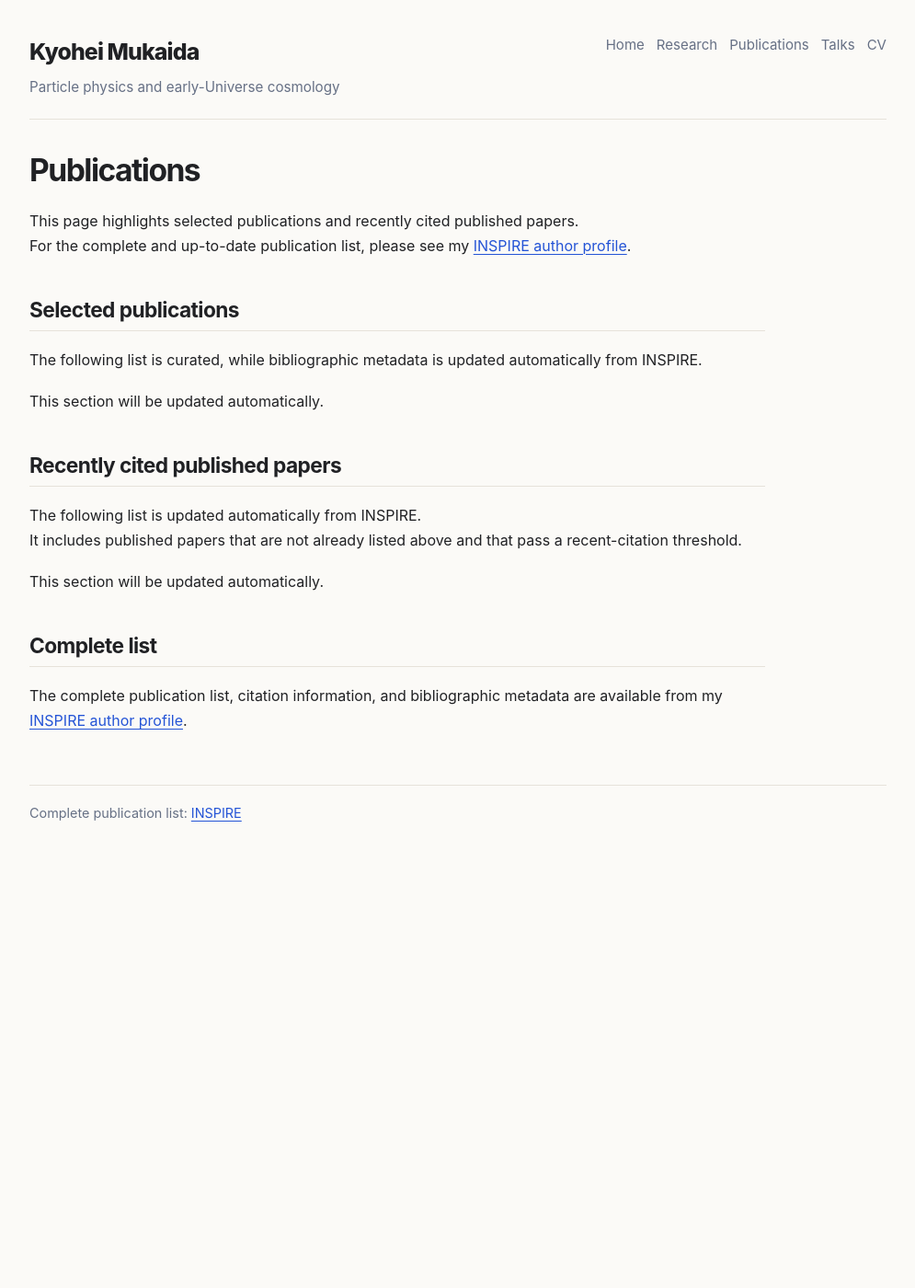
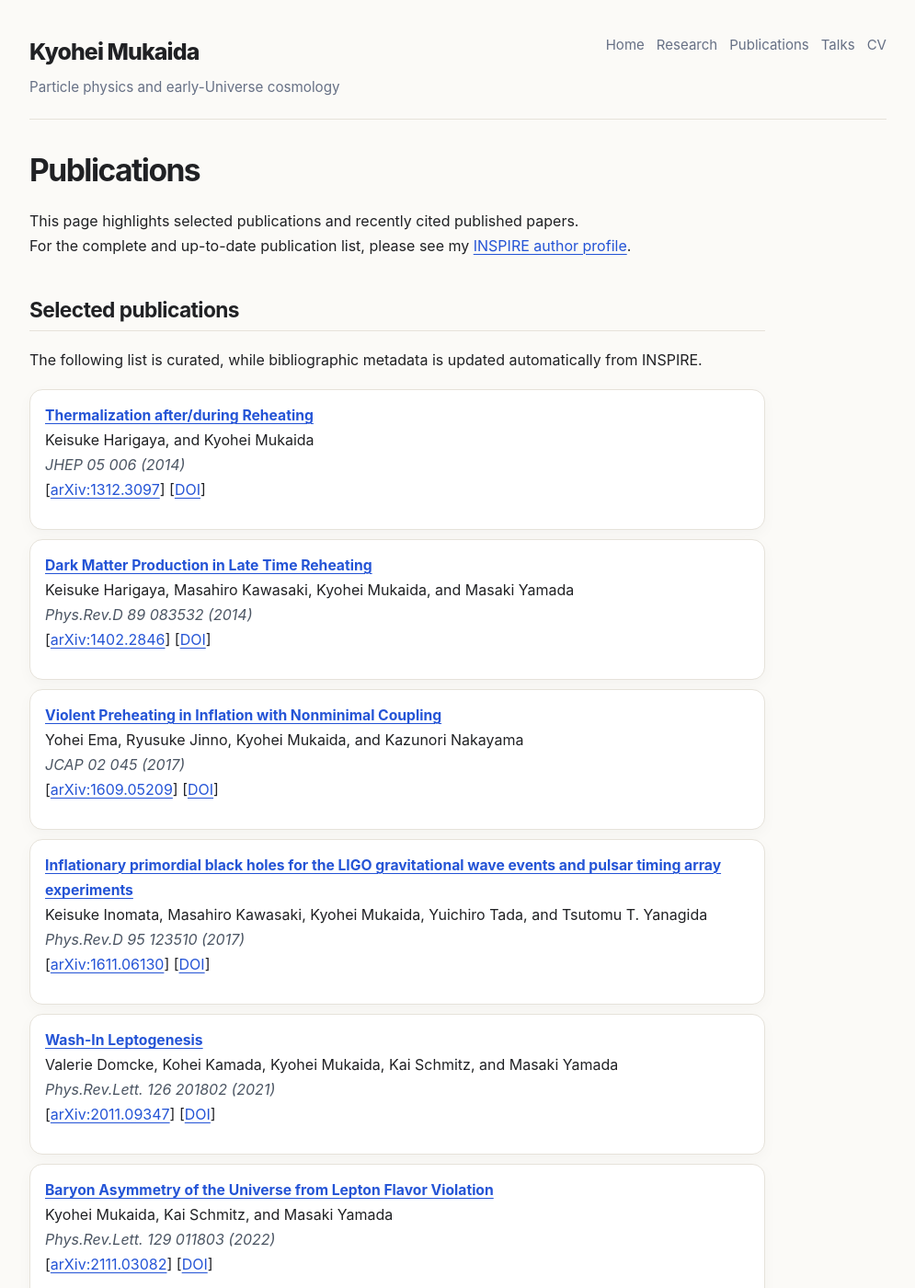
Before and after one commit to kyoheimukaida/kyoheimukaida.github.io, a Jekyll site: the page built from publications.md, in a window 1280 px wide and 1400 px high. Shown: the whole window at 92% size, without its empty margins (142-1137 px from the left). Built offline with Jekyll 4.4.1, drawn with Linux system fonts in a browser that asks for light colours; some of the changed text lies outside the part shown.

Commit message:
Update publications page

```diff
--- a/publications.md
+++ b/publications.md
@@ -15,7 +15,35 @@ The following list is curated, while bibliographic metadata is updated automatic
 <div class="record-list" markdown="1">
 
 <!-- publications-selected:start -->
-This section will be updated automatically.
+- **[Thermalization after/during Reheating](https://arxiv.org/abs/1312.3097)**
+  Keisuke Harigaya, and Kyohei Mukaida
+  *JHEP 05 006 (2014)*
+  [[arXiv:1312.3097](https://arxiv.org/abs/1312.3097)] [[DOI](https://doi.org/10.1007/JHEP05(2014)006)]
+
+- **[Dark Matter Production in Late Time Reheating](https://arxiv.org/abs/1402.2846)**
+  Keisuke Harigaya, Masahiro Kawasaki, Kyohei Mukaida, and Masaki Yamada
+  *Phys.Rev.D 89 083532 (2014)*
+  [[arXiv:1402.2846](https://arxiv.org/abs/1402.2846)] [[DOI](https://doi.org/10.1103/PhysRevD.89.083532)]
+
+- **[Violent Preheating in Inflation with Nonminimal Coupling](https://arxiv.org/abs/1609.05209)**
+  Yohei Ema, Ryusuke Jinno, Kyohei Mukaida, and Kazunori Nakayama
+  *JCAP 02 045 (2017)*
+  [[arXiv:1609.05209](https://arxiv.org/abs/1609.05209)] [[DOI](https://doi.org/10.1088/1475-7516/2017/02/045)]
+
+- **[Inflationary primordial black holes for the LIGO gravitational wave events and pulsar timing array experiments](https://arxiv.org/abs/1611.06130)**
+  Keisuke Inomata, Masahiro Kawasaki, Kyohei Mukaida, Yuichiro Tada, and Tsutomu T. Yanagida
+  *Phys.Rev.D 95 123510 (2017)*
+  [[arXiv:1611.06130](https://arxiv.org/abs/1611.06130)] [[DOI](https://doi.org/10.1103/PhysRevD.95.123510)]
+
+- **[Wash-In Leptogenesis](https://arxiv.org/abs/2011.09347)**
+  Valerie Domcke, Kohei Kamada, Kyohei Mukaida, Kai Schmitz, and Masaki Yamada
+  *Phys.Rev.Lett. 126 201802 (2021)*
+  [[arXiv:2011.09347](https://arxiv.org/abs/2011.09347)] [[DOI](https://doi.org/10.1103/PhysRevLett.126.201802)]
+
+- **[Baryon Asymmetry of the Universe from Lepton Flavor Violation](https://arxiv.org/abs/2111.03082)**
+  Kyohei Mukaida, Kai Schmitz, and Masaki Yamada
+  *Phys.Rev.Lett. 129 011803 (2022)*
+  [[arXiv:2111.03082](https://arxiv.org/abs/2111.03082)] [[DOI](https://doi.org/10.1103/PhysRevLett.129.011803)]
 <!-- publications-selected:end -->
 
 </div>
@@ -28,7 +56,7 @@ It includes published papers that are not already listed above and that pass a r
 <div class="record-list" markdown="1">
 
 <!-- publications-notable:start -->
-This section will be updated automatically.
+- No published papers outside the selected list currently pass the recent-attention threshold.
 <!-- publications-notable:end -->
 
 </div>
```
Also changed, not shown: _data/publications_highlights.json (added, +57 -0 lines).
